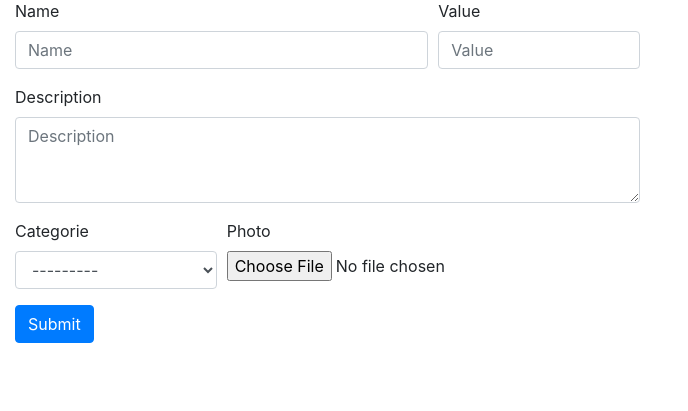
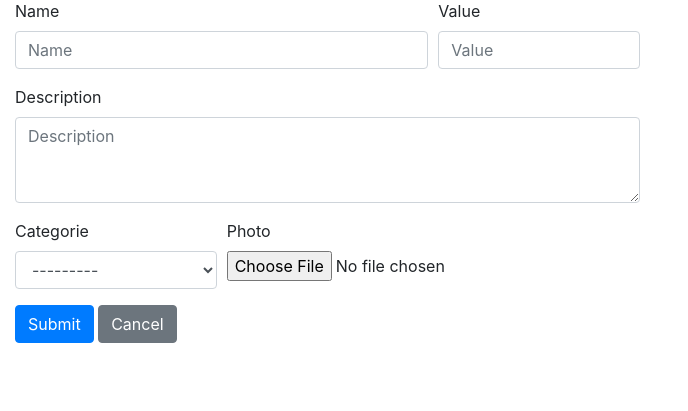
Before and after one commit to igorsilva3/product_manager, a Django app: page /product/new/ in a window 1280 px wide. Shown: the part 81-492 px from the top of the page, without its empty margins (0-688 px from the left). Run offline with Django 3.2, Linux system fonts and the light colour scheme; data that the repository does not hold is empty; some libraries are stand-ins or nearby versions.

Commit message:
Added button to return home

```diff
--- a/templates/product/new.html
+++ b/templates/product/new.html
@@ -33,6 +33,7 @@
                 </div>
             </div>
             <input class="btn btn-primary" type="submit" value="Submit">
+            <a href="{% url 'core:index' %}" class=" btn btn-secondary"> Cancel</a>
         </form>
     </div>
 {% endblock content %}
```
